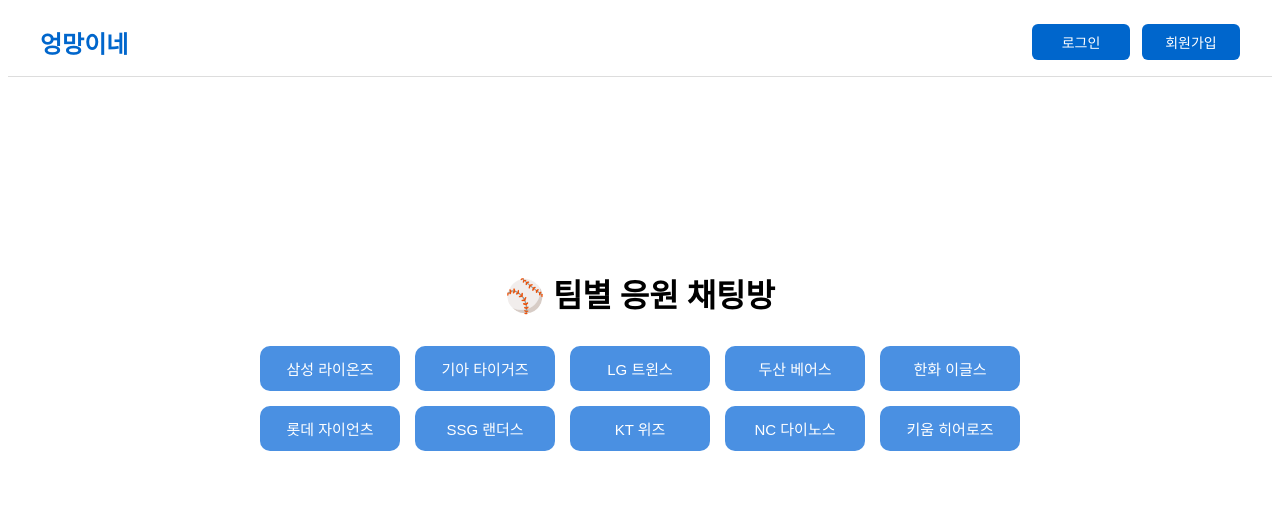
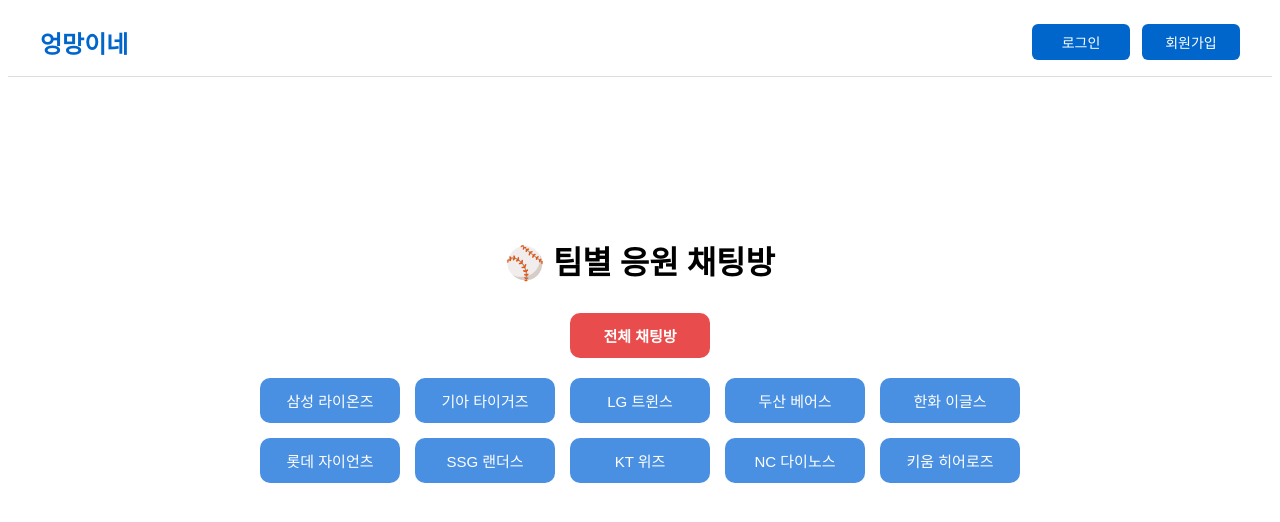
Before and after one commit to Zackdokong/ung-mang-e-nae, a React (Vite) app: page / in a window 1280 px wide. Shown: the top 522 px of the page. Built offline with nearby package versions, Linux system fonts and the light colour scheme; no server answers.

Commit message:
전체 채팅

```diff
--- a/package.json
+++ b/package.json
@@ -1,7 +1,7 @@
 {
   "name": "ung-mang-e-nae",
   "private": true,
-  "version": "1.0.2",
+  "version": "1.1.0",
   "type": "module",
   "scripts": {
     "dev": "vite",
--- a/src/pages/main/Mainpage.module.css
+++ b/src/pages/main/Mainpage.module.css
@@ -54,3 +54,12 @@
       font-size: 1.5rem;
     }
   }
+
+  .allChatButton {
+    background-color: #e94c4c;
+    font-weight: bold;
+    margin-bottom: 20px;
+  }
+  .allChatButton:hover {
+    background-color: #bf2c2c;
+  }
--- a/src/pages/main/mainpage.jsx
+++ b/src/pages/main/mainpage.jsx
@@ -2,7 +2,7 @@
 import { useNavigate } from "react-router-dom";
 import styles from './Mainpage.module.css';
 import Header from '../../components/header/header';
-import * as constants from '../../constants/constants'; // 여기만 수정됨
+import * as constants from '../../constants/constants';
 
 function MainPage() {
   const navigate = useNavigate();
@@ -20,11 +20,22 @@
   const firstRow = constants.teams.slice(0, 5);
   const secondRow = constants.teams.slice(5, 10);
 
+  // 전체채팅방 버튼 따로
+  const handleEnterAllChat = () => {
+    navigate('/chatroom/all');
+  };
+
   return (
     <>
       <Header />
       <div className={styles.container}>
         <h1 className={styles.title}>⚾️ 팀별 응원 채팅방</h1>
+        <button
+          className={`${styles.chatButton} ${styles.allChatButton}`}
+          onClick={handleEnterAllChat}
+        >
+          전체 채팅방
+        </button>
         <div className={styles.row}>
           {firstRow.map((team) => (
             <button
```
